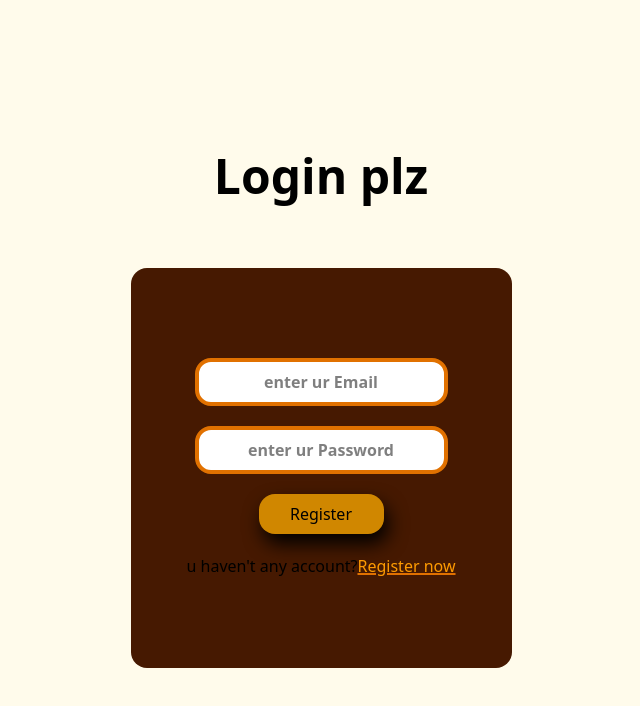
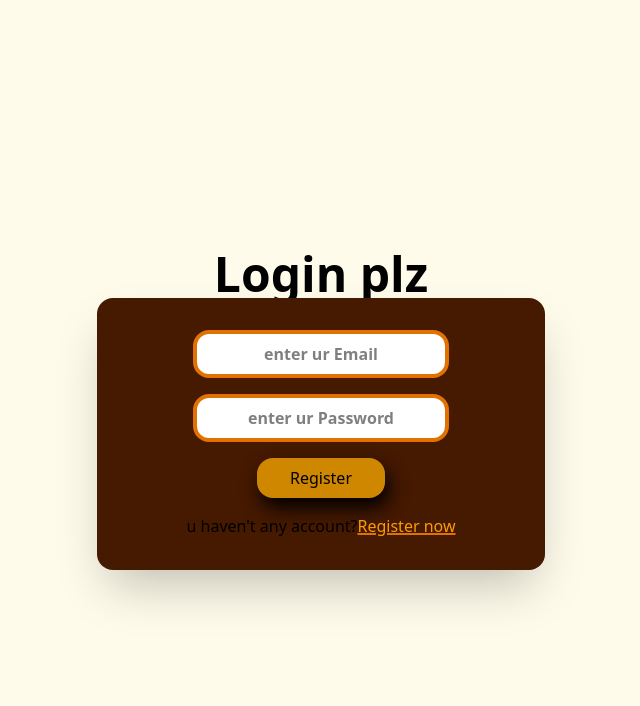
Before and after one commit to ridhukhan/ayriva, a Next.js app: page /login in a window 1280 px wide. Shown: the top 706 px of the page, without its empty margins (319-959 px from the left). Built offline with nearby package versions, Linux system fonts and the light colour scheme.

Commit message:
Update page.js

```diff
--- a/app/login/page.js
+++ b/app/login/page.js
@@ -7,8 +7,7 @@ export default function Login(){
 
            <h1 className="text-5xl font-extrabold mt-5">Login plz</h1>
 
-            <form className="bg-amber-950 h-100 mx-35 rounded-2xl flex flex-col
-            justify-center gap-5 mt-17">
+            <form className="bg-amber-950 w-full max-w-md p-6 sm:p-8 rounded-2xl flex flex-col justify-center gap-4 shadow-2xl">
              <input type="email" placeholder="enter ur Email" className="bg-white mx-16 py-2 rounded-2xl text-center border-4 font-bold border-solid border-amber-600"/>
              <input type="password" placeholder="enter ur Password" className="bg-white mx-16 py-2 rounded-2xl text-center border-4 font-bold border-solid border-amber-600"/>
 
```
